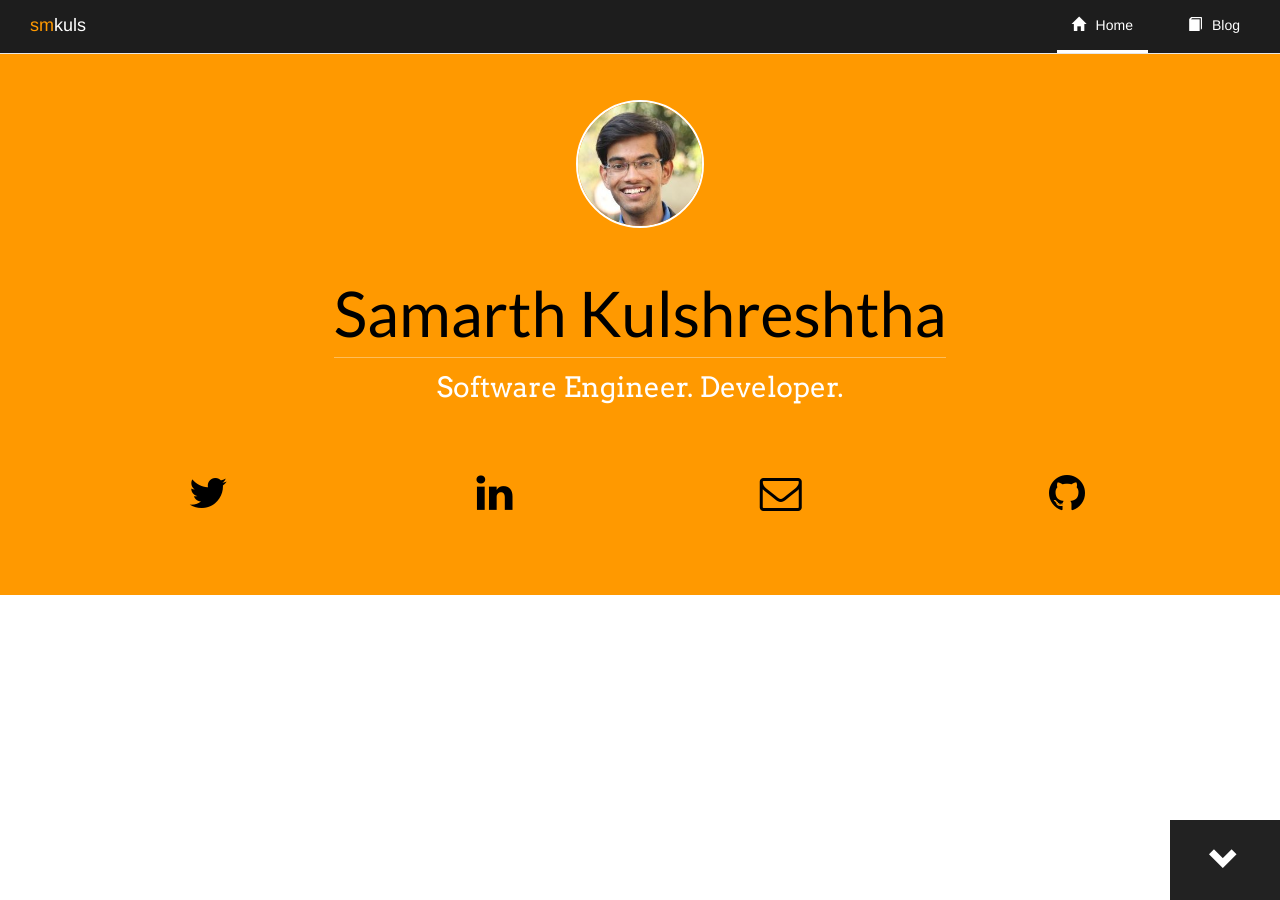
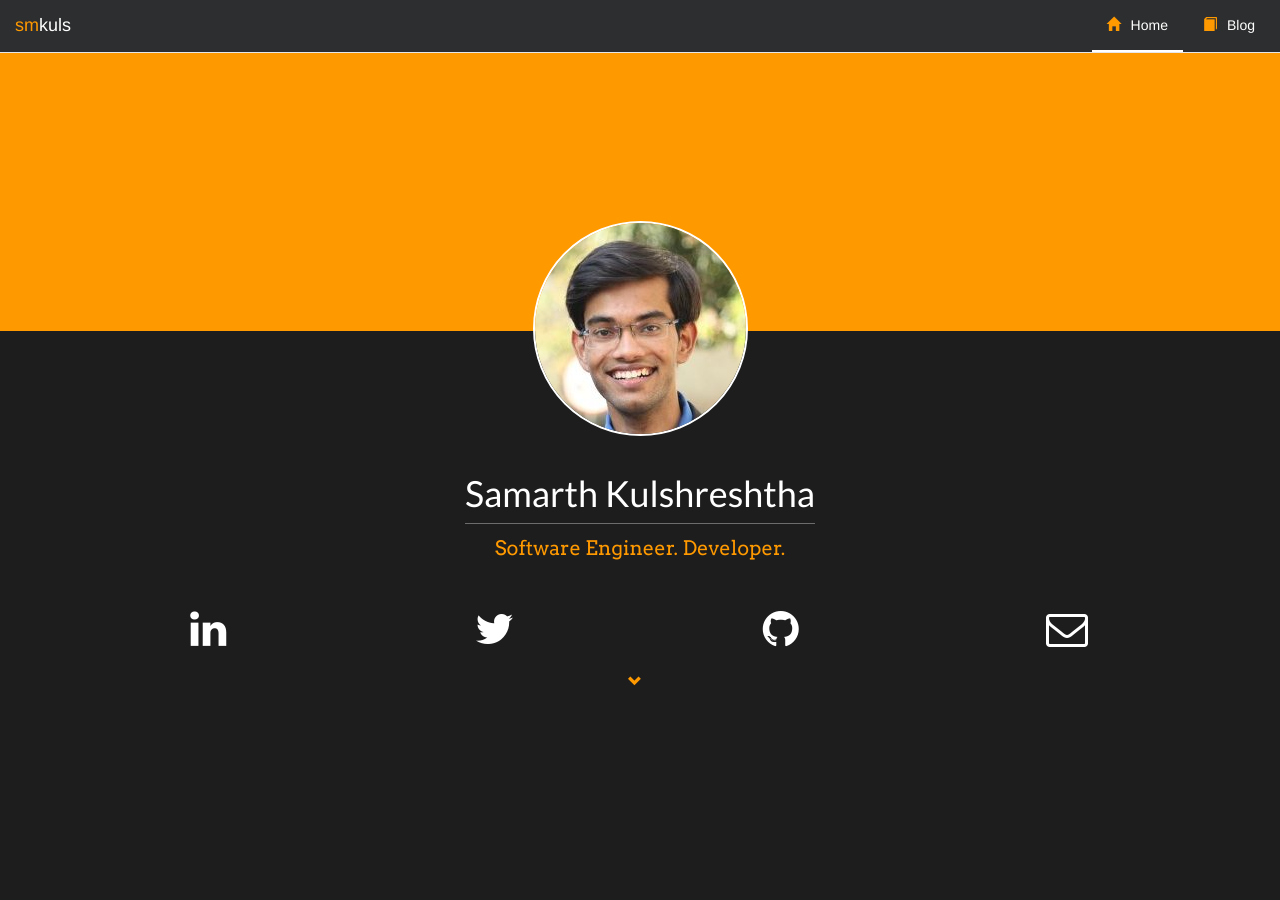
Before and after one commit to smkuls/smkuls.github.io, a Jekyll site: the page built from index.html, in a window 1280 px wide. Built offline with Jekyll 4.4.1, drawn with Linux system fonts in a browser that asks for light colours; nearby versions of some CDN libraries.

Commit message:
changed layout of profile

```diff
--- a/_includes/head.html
+++ b/_includes/head.html
@@ -13,4 +13,5 @@
   <link href='https://fonts.googleapis.com/css?family=Lato:400,700' rel='stylesheet' type='text/css'>
   <link href='https://fonts.googleapis.com/css?family=Arvo' rel='stylesheet' type='text/css'>
   <link rel="stylesheet" href="http://cdnjs.cloudflare.com/ajax/libs/font-awesome/4.4.0/css/font-awesome.min.css">
+  <meta http-equiv="X-UA-Compatible" content="IE=edge">
 </head>
--- a/_includes/header.html
+++ b/_includes/header.html
@@ -8,13 +8,13 @@
                 <span class="icon-bar"></span>
             </button>
             <a class="navbar-brand" href="#">
-                <font id="brand_yellow">sm</font><font id="brand_black">kuls</font>
+                <font class="yellow">sm</font><font class="white">kuls</font>
             </a>
         </div>
         <div class="collapse navbar-collapse">
-            <ul class="nav navbar-nav navbar-right">
-                <li class="active" style="margin-right:25px"><a href="#"><span class="glyphicon glyphicon-home" style="margin-right:10px"></span>Home</a></li>
-                <li style="margin-right:25px"><a href="#"><span class="glyphicon glyphicon-book" style="margin-right:10px"></span>Blog</a></li>
+            <ul id="navigationBarTabs" class="nav navbar-nav navbar-right">
+                <li class="active"><a href="#"><span class="glyphicon glyphicon-home yellow"></span>Home</a></li>
+                <li><a href="#"><span class="glyphicon glyphicon-book yellow"></span>Blog</a></li>
             </ul>
         </div>
     </div>
--- a/css/main.scss
+++ b/css/main.scss
@@ -27,8 +27,10 @@ $content-width:    800px;
 
 $on-palm:          600px;
 $on-laptop:        800px;
-
-
+$yellow-color: 	   #FF9900;
+$black-color:	   #000000;
+$white-color:	   #FFFFFF;
+$navigation-bar-background:     #2D2E2F;
 
 // Use media queries like this:
 // @include media-query($on-palm) {
@@ -43,8 +45,6 @@ $on-laptop:        800px;
     }
 }
 
-
-
 // Import partials from `sass_dir` (defaults to `_sass`)
 @import
         "base",
@@ -53,184 +53,163 @@ $on-laptop:        800px;
         "bootstrap"
 ;
 
-.navbar-custom {
-    background-color:#1D1D1D;
-    border-radius:0;
+html, body {
+  height:100%;
+  padding-top: 25px;
 }
 
-.navbar-custom .navbar-nav > li > a {
-    color:#fff;
+
+// navigation bar
+.navbar-custom
+{
+	background-color: $navigation-bar-background;
 }
-.navbar-custom .navbar-nav > .active > a, .navbar-custom .navbar-nav > .active > a:hover, .navbar-custom .navbar-nav > .active > a:focus{
-	background-color:#1D1D1D;
-	color:#FFFFFF;
-    border-bottom: 3px solid #FFFFFF;
+.navbar-custom .navbar-nav > .active > a
+{
+	background-color: $navigation-bar-background;
+    border-bottom: 2px solid $white_color;
 }
 
-.navbar-custom .navbar-nav > li > a:hover, .navbar-default .navbar-nav > li > a:focus {
-	background-color:#1D1D1D;
-	color:#FFFFFF;
-    border-bottom: 3px solid #FFFFFF;
+.glyphicon
+{
+	margin-right: 10px;
 }
-.jumbotron {
 
-	-webkit-background-size: 100%;
-    -moz-background-size: 100%;
-    -o-background-size: 100%;
-    background-size: 100%;
-	background-color: #FF9900;
-	-webkit-background-size: cover;
-	-moz-background-size: cover;
-	-o-background-size: cover;
-	background-size: cover;
-	-ms-filter: "progid:DXImageTransform.Microsoft.AlphaImageLoader(src='images/background.jpg', sizingMethod='scale')";
-	filter: progid:DXImageTransform.Microsoft.AlphaImageLoader(src='images/background.jpg', sizingMethod='scale');
 
-	margin-bottom: 0px;
-	padding: 0px;
+// navigation bar tabs
+#navigationBarTabs > li > a
+{
+	color: $white_color;
 }
-/*.jumbotron:before {
-	border: 1px solid #FFFFFF;
-	bottom: 30px;
-	content: "";
-	left: 30px;
-	position: absolute;
-	right: 30px;
-	top: 30px;
-}*/
-.jumbotron .overlay { background-color: #FF9900; position: absolute; top: 0px; bottom: 0px; left: 0px; right: 0px; filter:alpha(opacity=75); z-index: 2; }
 
-.jumbotron .container { position: relative; top: 28%; z-index: 4; text-align: center; }
-.jumbotron .container > * { text-align: center; color: #FFFFFF; }
-.jumbotron .container h1 { font-family: 'Lato', sans-serif; color: #000000; padding-bottom:10px; padding-top:30px; border-bottom: 1px solid #FFFFFF; border-bottom-color: rgba(255,255,255,0.35); display: inline-block; }
-.jumbotron .container .lead { font-family: 'Arvo', serif; font-size: 28px; }
-.jumbotron .scroll-down { height: 80px; width: 110px; display: block; position: absolute; bottom: 0px; right: 0px; background-color: #222222; text-align: center; z-index: 6; }
-.jumbotron .scroll-down .glyphicon {
-	color: #FFFFFF;
-	font-size: 30px;
-	padding-right: 2px;
-	padding-top: 20px;
+#navigationBarTabs > li > a:hover, #navigationBarTabs > li > a:focus
+{
+	background-color: $navigation-bar-background;
+    border-bottom: 3px solid $white_color;
+}
 
-	animation-name: wiggle;
-	animation-duration: 1.2s;
-	animation-timing-function: linear;
-	animation-iteration-count: infinite;
-	animation-direction: normal;
+#navigationBarTabs > li
+{
+	margin-right:5px;
 }
-.jumbotron .scroll-down:hover .glyphicon { padding-top: 25px; }
+
+#navigationBarTabs > li:last-child
+{
+	margin-right:10px;
+}
+
+.bg-yellow
+{
+	background-color: $yellow-color;
+}
+
+.bg-black
+{
+  background-color: #1D1D1D;
+}
+
+.yellow
+{
+	color: $yellow-color;
+}
+.white
+{
+	color: $white-color;
+}
+
+#profile
+{
+	min-height:33%;
+}
+#profile-content
+{
+  min-height:67%;
+}
+img
+{
+  margin:0px;
+}
+#avatar {
+    margin-top:-110px;
+    border: 2px solid white;
+}
+.center
+{
+  text-align: center;
+}
+@media (max-width: 200px)
+{
+  #avatar
+  {
+    margin-top:-60px;
+  }
+}
+
+@media (max-width: 767px)
+{
+  #avatar
+  {
+    width:156px;
+    margin-top:-80px;
+  }
+}
+
+.container
+{
+  text-align: center;
+  padding-top: 18px;
+}
+
+.container h1
+{
+  font-family: 'Lato', sans-serif;
+  color: $white_color;
+  padding-bottom: 10px;
+  border-bottom: 1px solid #FFFFFF;
+  border-bottom-color: rgba(255,255,255,0.35);
+  display:inline-block;
+}
+.container .lead
+{
+    font-family: 'Arvo', serif;
+    font-size: 20px;
+}
+#social-icons > li > a
+{
+    font-size: 3em;
+    color: $white_color;
+}
+.scroll-down .glyphicon {
+  color: $yellow_color;
+  padding-top: 10px;
+  animation-name: wiggle;
+  animation-duration: 1.2s;
+  animation-timing-function: linear;
+  animation-iteration-count: infinite;
+  animation-direction: normal;
+}
+.scroll-down:hover .glyphicon { padding-top: 25px; }
 
 @keyframes wiggle {
     0% {
-        padding-top: 20px;
+        padding-top: 10px;
     }
     50% {
-        padding-top: 28px;
+        padding-top: 18px;
     }
     100% {
-        padding-top: 20px;
+        padding-top: 10px;
     }
 }
 
 @-webkit-keyframes wiggle {
     0% {
-        padding-top: 20px;
+        padding-top: 10px;
     }
     50% {
-        padding-top: 28px;
+        padding-top: 18px;
     }
     100% {
-        padding-top: 20px;
+        padding-top: 10px;
     }
 }
-
-#brand_yellow {
-	color: #FF9900;
-	margin-left:15px;
-}
-
-#brand_black {
-	color: #FFFFFF;
-}
-
-#avatar {
-    width:128px;
-    margin-top:100px;
-    border: 2px solid white;
-    border-radius: 1500px;
-    -webkit-border-radius: 150px;
-    -moz-border-radius: 150px;
-}
-
-#social_icon
-{
-	color: #000;
-    font-size: 3em;
-}
-
-#social_icon_list
-	{
-		margin-top: 50px;
-		margin-bottom:173px;
-	}
-#social_icon_list>li
-	{
-		padding:-120px;
-	}
-@media (max-width: 767px) {
-	.jumbotron:before {
-		bottom: 100px;
-		left: 20px;
-		right: 20px;
-		top: 20px;
-	}
-
-	#social_icon_list
-	{
-		margin-top: 20px;
-		margin-bottom:5px;
-	}
-	#social_icon_list>li
-	{
-		padding:20px;
-	}
-	.jumbotron .container { top: 20%; padding-top: 0px; }
-	.jumbotron .scroll-down { width: 100%; right: 0px; position: relative; }
-
-	.navbar  { left: 0px; width: 100%; }
-	.navbar .nav > li { height: 60px; }
-	.navbar .nav > li a { height: 60px; text-align: center; padding-top: 20px; font-weight: 600; color: #FFFFFF; }
-
-	.fixed .navbar { top: 0px; }
-
-	.container { padding: 0px 20px; min-width: 280px; }
-	.hidden-phone { display: none; }
-
-	#profile .row * { text-align: center; }
-
-	#experiences .experience .experience-details > span { display: block; margin-bottom: 6px; }
-	#experiences .experience .experience-details .seperator { display: none; }
-
-	#interests .left { float: none; }
-	#interests .right { float: none; }
-
-	#interests > * { text-align: center; }
-	#interests img { width: 50%; height: auto; float: none !important; }
-	#interests .interest-content { padding: 20px 0px; }
-
-	#contact { padding-bottom: 60px; }
-	#contact a .icon { float: left; margin-right: 10px; }
-}
-
-@media only screen and (orientation: portrait) and (max-width: 767px)  {
-    .jumbotron {
-      -webkit-background-size: auto 150%;
-      background-attachment: scroll;
-    }
-}
-@media only screen and (orientation: landscape) and (max-width: 767px)  {
-
-    .jumbotron {
-      -webkit-background-size: 150% auto;
-      background-attachment: scroll;
-    }
-}
--- a/index.html
+++ b/index.html
@@ -1,41 +1,25 @@
 ---
 layout: default
 ---
-<div id="top" class="jumbotron" data-position="center center">
+<div id="profile" class="container-fluid bg-yellow">
+</div>
+<div id="profile-content" class="container-fluid  bg-black">
+    <img id="avatar" class="img-circle img-responsive center-block" src="{{site.url}}/img/avatar.jpg">
     <div class="container">
-        <img id="avatar" src="{{site.url}}/img/avatar.jpg">
+        <h1>{{ site.admin_name }}</h1>
+        <p class="lead yellow">Software Engineer. Developer.</p>
     </div>
     <div class="container">
-        <h1>{{ site.admin_name }}</h1>
-        <p class="lead">Software Engineer. Developer.</p>
-    </div>
-        <div class="container">
-        <ul id="social_icon_list" class="list-inline">
-            <li class="col-md-3 col-sm-6"><a href="https://www.twitter.com/smkuls" target="_blank"><i id ="social_icon" class="fa fa-twitter"></i></a></li>
-            <li class="col-md-3 col-sm-6"><a href="https://www.linkedin.com/in/smkuls" target="_blank"><i id ="social_icon" class="fa fa-linkedin"></i></a></li>
-            <li class="col-md-3 col-sm-6"><a href="mailto:smkuls@gmail.com"><i id ="social_icon" class="fa fa-envelope-o"></i></a></li>
-            <li class="col-md-3 col-sm-6"><a href="https://github.com/smkuls" target="_blank"><i id ="social_icon" class="fa fa-github"></i></a></li>
+        <ul id="social-icons" class="list-inline">
+            <li class="col-md-3 col-sm-6"><a href="https://www.linkedin.com/in/smkuls" target="_blank"><i class="fa fa-linkedin"></i></a></li>
+            <li class="col-md-3 col-sm-6"><a href="https://www.twitter.com/smkuls" target="_blank"><i class="fa fa-twitter"></i></a></li>
+            <li class="col-md-3 col-sm-6"><a href="https://github.com/smkuls" target="_blank"><i  class="fa fa-github"></i></a></li>
+            <li class="col-md-3 col-sm-6"><a href="mailto:smkuls@gmail.com"><i class="fa fa-envelope-o"></i></a></li>
         </ul>
     </div>
-    <!-- <div class="container">
-        <div class="container-fluid">
-            <div class="row">
-                <div class="col-md-3 col-sm-6">
-                    <a href="https://www.twitter.com/smkuls" target="_blank"><i id ="social_icon" class="fa fa-twitter"></i></a>
-                </div>
-                <div class="col-md-3 col-sm-6">
-                    <a href="https://www.linkedin.com/in/smkuls" target="_blank"><i id ="social_icon" class="fa fa-linkedin"></i></a>
-                </div>
-                <div class="col-md-3 col-sm-6">
-                    <a href="mailto:smkuls@gmail.com"><i id ="social_icon" class="fa fa-envelope-o"></i></a>
-                </div>
-                <div class="col-md-3 col-sm-6">
-                    <a href="https://github.com/smkuls" target="_blank"><i id ="social_icon" class="fa fa-github"></i></a>
-                </div>
-            </div>
-        </div>
-    </div> -->
+    <div class="center">
     <a href="#profile" class="scroll-down">
         <span class="glyphicon glyphicon-chevron-down"></span>
     </a>
+    </div>
 </div>
```
